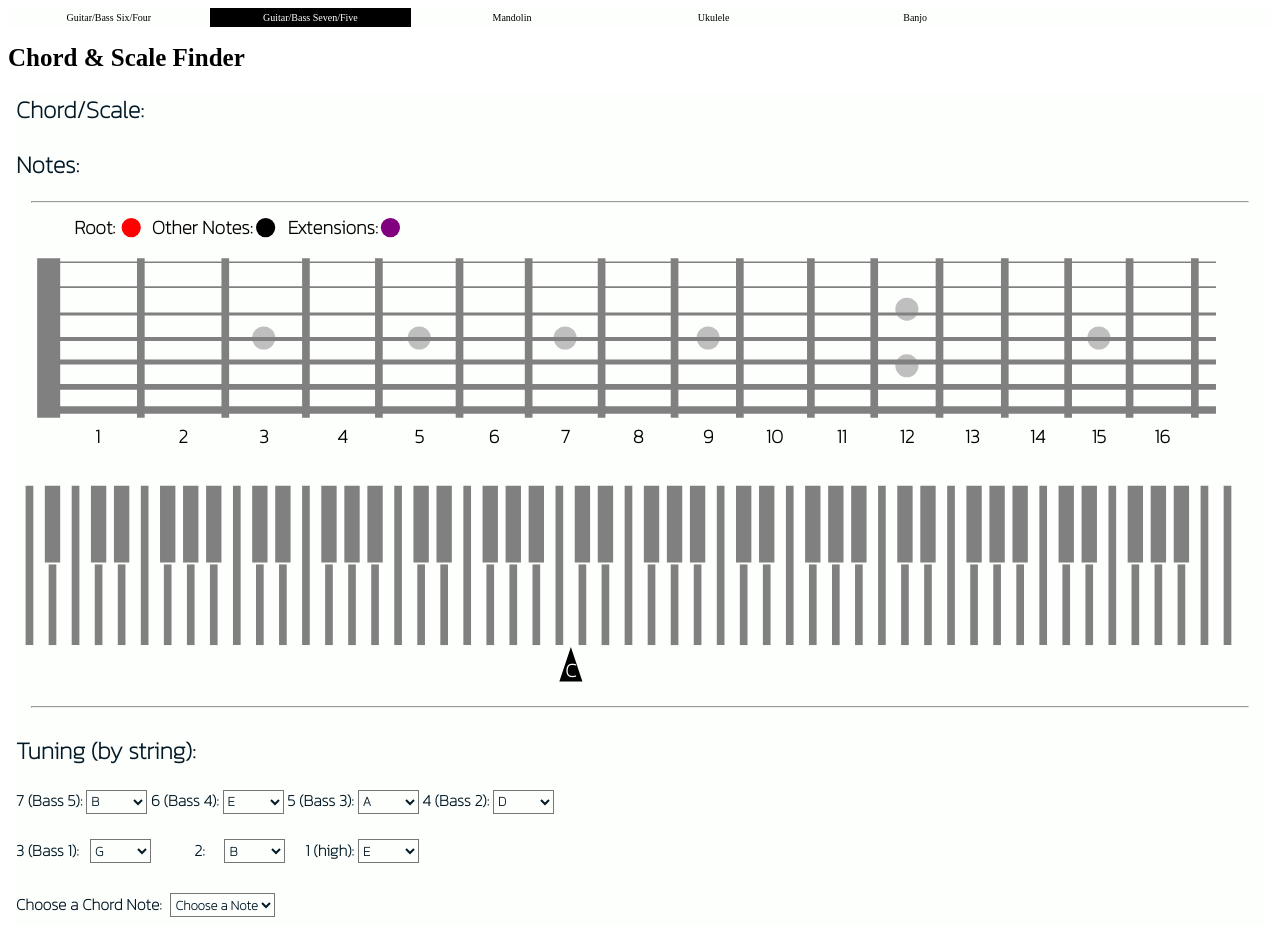
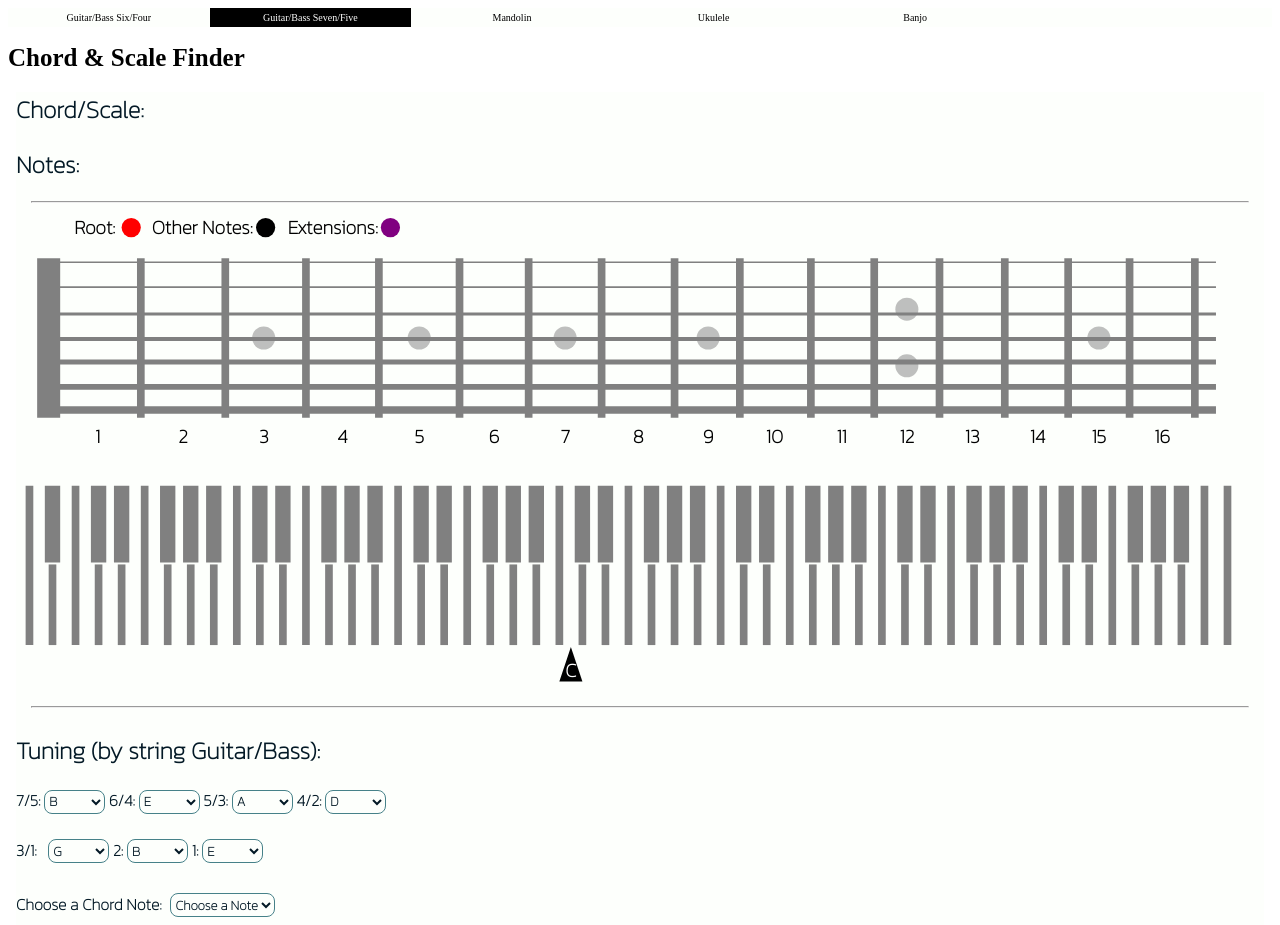
Before and after one commit to MarlonChance/ChordScaleGenerator, a SvelteKit app: page /Seven-Five in a window 1280 px wide. Shown: the top 925 px of the page. Built offline with nearby package versions, Linux system fonts and the light colour scheme.

Commit message:
formatting

```diff
--- a/src/routes/+page.svelte
+++ b/src/routes/+page.svelte
@@ -1428,5 +1428,11 @@
         border: 0px;
         color: #FDFFFC;
     }
+    select{
+        border: #468189;
+        border-style: solid;
+        border-radius: 8px;
+        border-width: thin;
+    }
 
 </style>
--- a/src/routes/Banjo/+page.svelte
+++ b/src/routes/Banjo/+page.svelte
@@ -762,7 +762,7 @@
         <option value="G">G</option>
         <option value="G#/Ab">G#/Ab</option>
     </select>
-    <label for="1st String">1 (high):</label>
+    <label for="1st String">1(high):</label>
     <select id="1st String" name="1st String" bind:value={tuningNotes["1st String"]}>
         <option value="A">A</option>
         <option value="A#/Bb">A#/Bb</option>
@@ -1083,5 +1083,11 @@
         border: 0px;
         color: #FDFFFC;
     }
+    select{
+        border: #468189;
+        border-style: solid;
+        border-radius: 8px;
+        border-width: thin;
+    }
 
 </style>
--- a/src/routes/Mandolin/+page.svelte
+++ b/src/routes/Mandolin/+page.svelte
@@ -630,7 +630,7 @@
         <option value="G">G</option>
         <option value="G#/Ab">G#/Ab</option>
     </select>
-    <label for="1st String">1 (high):</label>
+    <label for="1st String">1(high):</label>
     <select id="1st String" name="1st String" bind:value={tuningNotes["1st String"]}>
         <option value="A">A</option>
         <option value="A#/Bb">A#/Bb</option>
@@ -952,5 +952,11 @@
         border: 0px;
         color: #FDFFFC;
     }
+    select{
+        border: #468189;
+        border-style: solid;
+        border-radius: 8px;
+        border-width: thin;
+    }
 
 </style>
--- a/src/routes/Seven-Five/+page.svelte
+++ b/src/routes/Seven-Five/+page.svelte
@@ -1052,8 +1052,8 @@
 
 <hr />
 <form id="tuningForm">
-    <h2>Tuning (by string): </h2>
-    <label for="7th String">7 (Bass 5):</label>
+    <h2>Tuning (by string Guitar/Bass): </h2>
+    <label for="7th String">7/5:</label>
     <select id="7th String" name="7th String" bind:value={tuningNotes["7th String"]}>
         <option value="A">A</option>
         <option value="A#/Bb">A#/Bb</option>
@@ -1068,7 +1068,7 @@
         <option value="G">G</option>
         <option value="G#/Ab">G#/Ab</option>
     </select>
-    <label for="6th String">6 (Bass 4):</label>
+    <label for="6th String">6/4:</label>
     <select id="6th String" name="6th String" bind:value={tuningNotes["6th String"]}>
         <option value="A">A</option>
         <option value="A#/Bb">A#/Bb</option>
@@ -1083,7 +1083,7 @@
         <option value="G">G</option>
         <option value="G#/Ab">G#/Ab</option>
     </select>
-    <label for="5th String">5 (Bass 3):</label>
+    <label for="5th String">5/3:</label>
     <select id="5th String" name="5th String" bind:value={tuningNotes["5th String"]}>
         <option value="A" selected>A</option>
         <option value="A#/Bb">A#/Bb</option>
@@ -1098,7 +1098,7 @@
         <option value="G">G</option>
         <option value="G#/Ab">G#/Ab</option>
     </select>
-    <label for="4th String">4 (Bass 2):</label>
+    <label for="4th String">4/2:</label>
     <select id="4th String" name="4th String" bind:value={tuningNotes["4th String"]}>
         <option value="A">A</option>
         <option value="A#/Bb">A#/Bb</option>
@@ -1115,7 +1115,7 @@
     </select>
     <br />
     <br />
-    <label for="3rd String">3 (Bass 1): &nbsp;</label>
+    <label for="3rd String">3/1: &nbsp;</label>
     <select id="3rd String" name="3rd String" bind:value={tuningNotes["3rd String"]}>
         <option value="A">A</option>
         <option value="A#/Bb">A#/Bb</option>
@@ -1130,7 +1130,7 @@
         <option value="G">G</option>
         <option value="G#/Ab">G#/Ab</option>
     </select>
-    <label for="2nd String">&emsp; &emsp; 2:&emsp;</label>
+    <label for="2nd String">2:</label>
     <select id="2nd String" name="2nd String" bind:value={tuningNotes["2nd String"]}>
         <option value="A">A</option>
         <option value="A#/Bb">A#/Bb</option>
@@ -1145,7 +1145,7 @@
         <option value="G">G</option>
         <option value="G#/Ab">G#/Ab</option>
     </select>
-    <label for="1st String">&emsp;1 (high):</label>
+    <label for="1st String">1:</label>
     <select id="1st String" name="1st String" bind:value={tuningNotes["1st String"]}>
         <option value="A">A</option>
         <option value="A#/Bb">A#/Bb</option>
@@ -1482,5 +1482,11 @@
         border: 0px;
         color: #FDFFFC;
     }
+    select{
+        border: #468189;
+        border-style: solid;
+        border-radius: 8px;
+        border-width: thin;
+    }
 
 </style>
--- a/src/routes/Ukulele/+page.svelte
+++ b/src/routes/Ukulele/+page.svelte
@@ -626,7 +626,7 @@
         <option value="G">G</option>
         <option value="G#/Ab">G#/Ab</option>
     </select>
-    <label for="1st String">1 (high):</label>
+    <label for="1st String">1(high):</label>
     <select id="1st String" name="1st String" bind:value={tuningNotes["1st String"]}>
         <option value="A">A</option>
         <option value="A#/Bb">A#/Bb</option>
@@ -948,5 +948,10 @@
         border: 0px;
         color: #FDFFFC;
     }
-
+    select{
+        border: #468189;
+        border-style: solid;
+        border-radius: 8px;
+        border-width: thin;
+    }
 </style>
```
